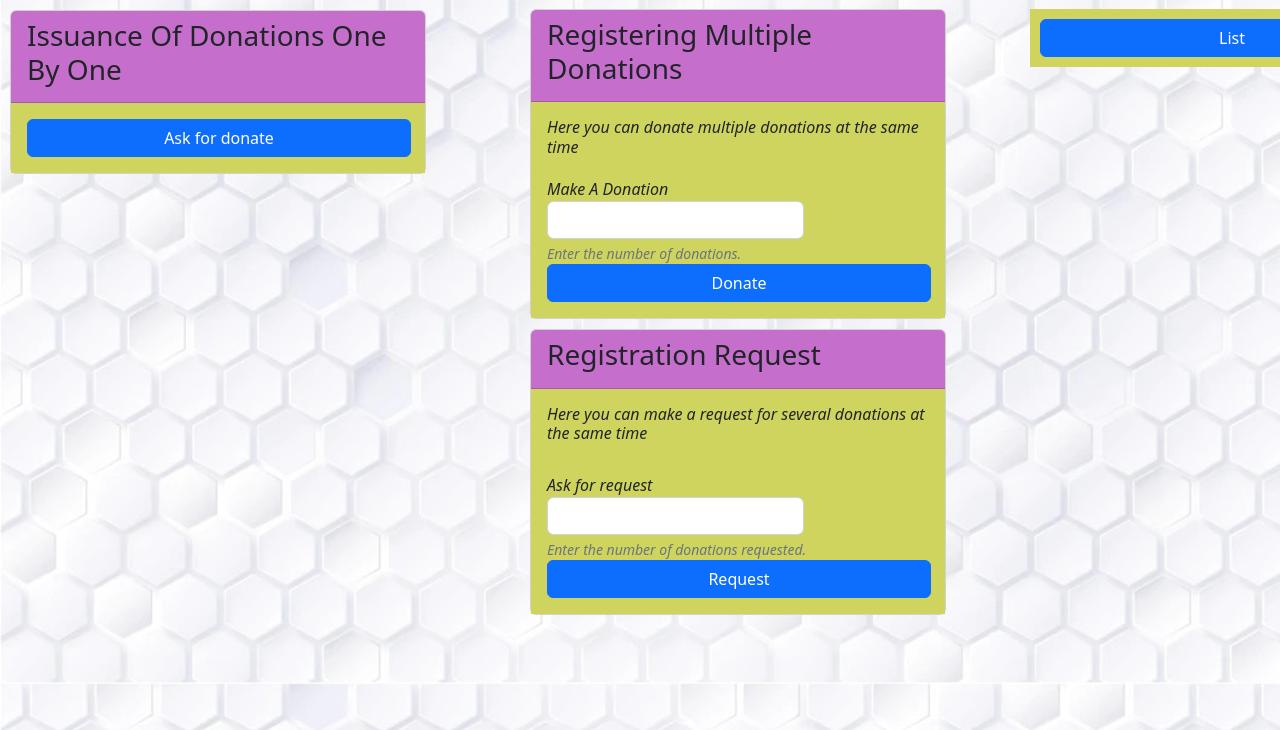
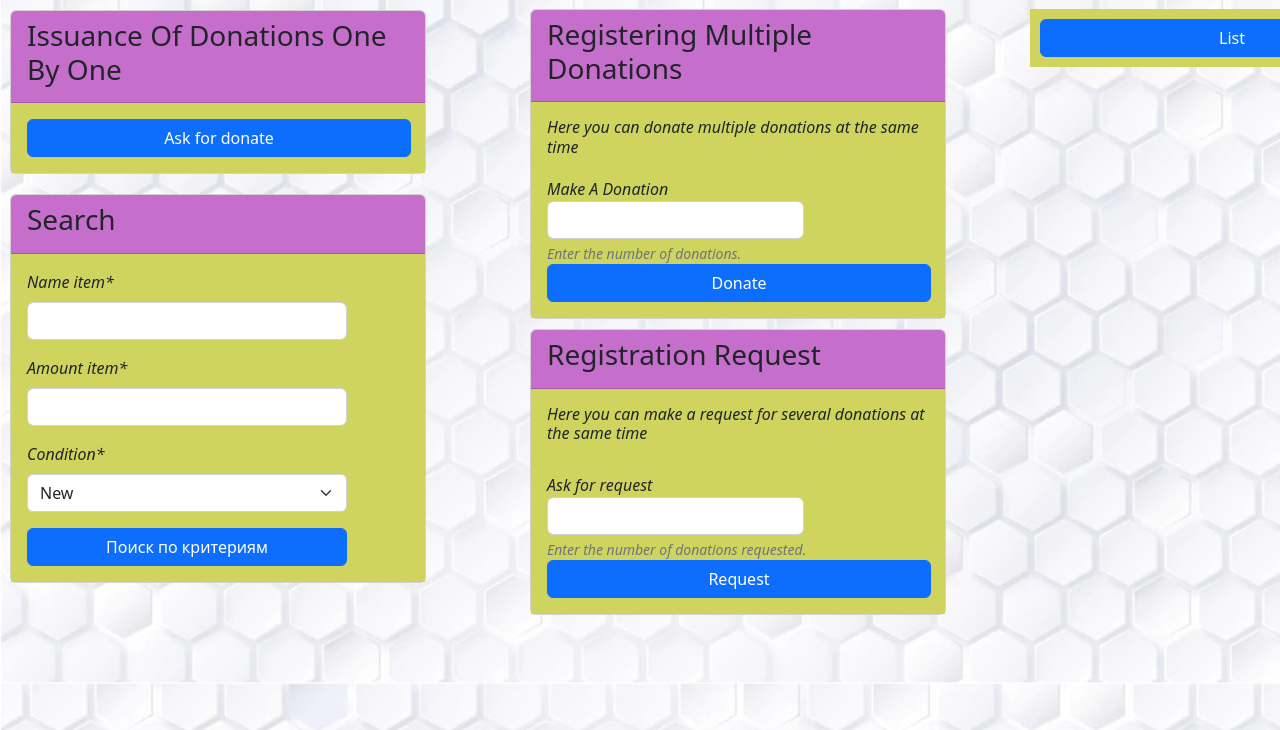
Before and after one commit to Novakovich/Lifo_and_Fifo_Django, a Django app: template donation/templates/main.html in a window 1280 px wide; the page is wider, and only the part inside the window is pictured. Shown: the part 70-800 px from the top of that part. Run offline with Django 4.2, Linux system fonts and the light colour scheme; the template is opened without the code that fills it: values that come from a table or form of the project are taken from there, others are empty; some libraries are stand-ins or nearby versions.

Commit message:
Django CharityBar add SearchForm

```diff
--- a/Lifo_and_Fifo_Django/urls.py
+++ b/Lifo_and_Fifo_Django/urls.py
@@ -28,4 +28,5 @@ urlpatterns = [
     path('set_office', donation.views.session_office, name='set_session_office'),
     path('request/number', donation.views.request),
     path('request/correct_request', donation.views.correct_request),
+    path('request/criterion_list', donation.views.criterion),
 ]
--- a/donation/forms.py
+++ b/donation/forms.py
@@ -1,10 +1,9 @@
 from django.forms import formset_factory, Textarea
-from .models import Description, Donate
+from .models import Description
 from django import forms
 
 
 class DescribedItem(forms.ModelForm):
-
     class Meta:
         model = Description
         exclude = ('request_hash', 'state', 'office')
@@ -12,4 +11,11 @@ class DescribedItem(forms.ModelForm):
             'details': Textarea(attrs={'rows': 10}),
         }
 
+
 DescribedItemFormSet = formset_factory(DescribedItem)
+
+
+class SearchingItem(forms.ModelForm):
+    class Meta:
+        model = Description
+        fields = ('name_item', 'amount_item', 'condition')
--- a/donation/models.py
+++ b/donation/models.py
@@ -2,8 +2,8 @@ from django.db import models
 from django.db.models import Sum, F
 
 CONDITION_CHOICES = [
-    ('NEW', 'New.'),
-    ('USED', 'Used'),
+    ('New', 'New'),
+    ('Used', 'Used'),
 ]
 
 
@@ -32,8 +32,8 @@ class Donate(models.Model):
 
 
 class Item(models.Model):
-    name_item = models.CharField(max_length=100, default=0)
-    amount_item = models.IntegerField(default=0)
+    name_item = models.CharField(max_length=100)
+    amount_item = models.IntegerField()
     office = models.ForeignKey(Office, on_delete=models.CASCADE, null=True)
 
     class Meta:
@@ -64,8 +64,8 @@ class RequestItem(Item):
 
 class Description(DonateItem):
     details = models.TextField()
-    condition = models.CharField(max_length=4, choices=CONDITION_CHOICES, default='USED')
-    place = models.IntegerField(default=0)
+    condition = models.CharField(max_length=4, choices=CONDITION_CHOICES, default='New')
+    place = models.IntegerField()
 
 
 def full_storage(sender, instance, **kwargs):
--- a/donation/templates/donate_amount.html
+++ b/donation/templates/donate_amount.html
@@ -18,7 +18,7 @@
             <form action="/request/donate" method="post" style="width: 20rem;" enctype="multipart/form-data">
                 {% csrf_token %}
                 {{ form|crispy }}
-                <button type="submit" class="btn btn-primary" style="width: 24rem;" >Отправить данные</button>
+                <button type="submit" class="btn btn-primary" style="width: 20rem;" >Отправить данные</button>
             </form>
             </div>
         </div>
--- a/donation/templates/main.html
+++ b/donation/templates/main.html
@@ -11,6 +11,7 @@
 </head>
 <body>
     {% include 'header.html' %}
+    {% load crispy_forms_tags %}
     <div style="position: relative; padding: 10px;">
         <div class="card" style="width: 26rem;">
             <div class="card-header" style="background-color: #c66ecc;">
@@ -70,5 +71,16 @@
             <button type="submit" class="btn btn-primary" style="width: 24rem;" >List</button>
         </form>
     </div>
+    <div style="position: absolute;  margin-top: 0px; padding: 10px;">
+        <div class="card" style="width: 26rem;">
+            <div class="card-header" style="background-color: #c66ecc;">
+                <h3>Search</h3>
+            </div>
+            <div class="card-body" style="background-color: #ced45d;">
+            <form action="/request/criterion_list" method="get" style="width: 20rem;" enctype="multipart/form-data">
+                {% csrf_token %}
+                {{ criterion|crispy }}
+                <button type="submit" class="btn btn-primary" style="width: 20rem;">Поиск по критериям</button>
+            </form>
 </body>
 </html>
```
Also changed, not shown: donation/templates/criterion_list.html (added, +42 -0 lines), donation/views.py (+19 -1 lines).
